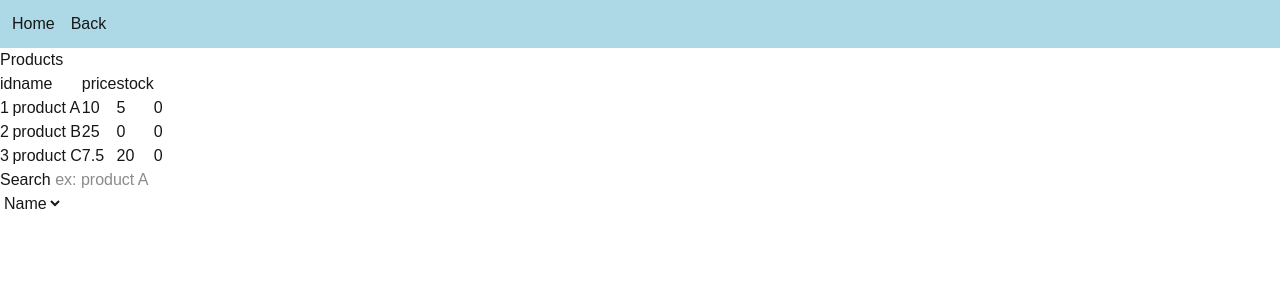
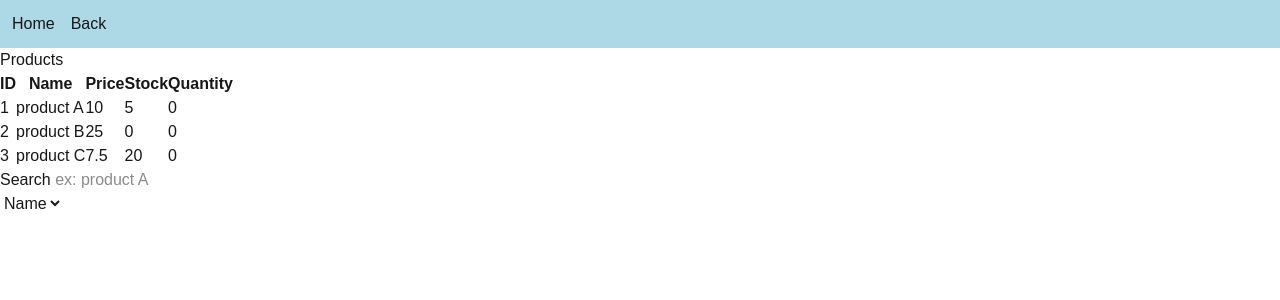
Before and after one commit to Lightningcurl/unierp, a Next.js app: page /productList in a window 1280 px wide. Shown: the top 300 px of the page. Built offline with nearby package versions, Linux system fonts and the light colour scheme.

Commit message:
Added table component

```diff
--- a/app/productList/page.tsx
+++ b/app/productList/page.tsx
@@ -3,6 +3,7 @@ import { Product } from "@/tsdrills/erp_domain";
 import { useState } from "react";
 import Link from "next/link";
 import { Input } from "@/components/Input";
+import { Table } from "@/components/Table";
 
 
 export const products: Product[] = [
@@ -33,27 +34,17 @@ export default function ProductsPage() {
         <div>
             <h1>Products</h1>
 
-            <table>
-                <tbody>
-                    <tr>
-                        <td>id</td>
-                        <td>name</td>
-                        <td>price</td>
-                        <td>stock</td>
-                    </tr>
-                    {sortedProd.map((product) =>
-                    <tr key={product.name}>
-                        <td>{product.id}</td>
-                        <td><Link href={"/productList/"+ product.id}>{product.name}</Link></td>
-                        <td>{product.price}</td>
-                        <td>{product.stock}</td>
-                        <td>
-                            <input type="number" min={0} max={product.stock} value={quantities[product.id] ?? 0}
-                            onChange={(e) => updateQuantity(product.id,Number(e.target.value))} />
-                        </td>
-                    </tr>)}
-                </tbody>
-            </table>
+            <Table labels={["ID", "Name", "Price", "Stock", "Quantity"]} lines={sortedProd}
+                renderRow={(product) => [product.id,<Link href={"/productList/"+ product.id}>{product.name}</Link>,product.price,product.stock,
+                    <input
+                    type="number"
+                    min={0}
+                    max={product.stock}
+                    value={quantities[product.id] ?? 0}
+                    onChange={(e) => updateQuantity(product.id, Number(e.target.value))}
+                    />
+                ]}
+            />
         </div>
         <div>
             <Input label="Search" value={searchTerm} onChange={(e) => setSearchTerm(e.target.value)} placeholder=" ex: product A"/>
--- /dev/null
+++ b/components/Table.tsx
@@ -0,0 +1,28 @@
+type Props<T> = {
+  labels: string[];
+  lines: T[];
+  renderRow: (item: T) => React.ReactNode[];
+};
+
+export function Table<T>({ labels, lines, renderRow }: Props<T>) {
+  return (
+    <table>
+      <thead>
+        <tr>
+          {labels.map((label) => (
+            <th key={label}>{label}</th>
+          ))}
+        </tr>
+      </thead>
+      <tbody>
+        {lines.map((item, index) => (
+          <tr key={index}>
+            {renderRow(item).map((cell, i) => (
+              <td key={i}>{cell}</td>
+            ))}
+          </tr>
+        ))}
+      </tbody>
+    </table>
+  );
+}
```
